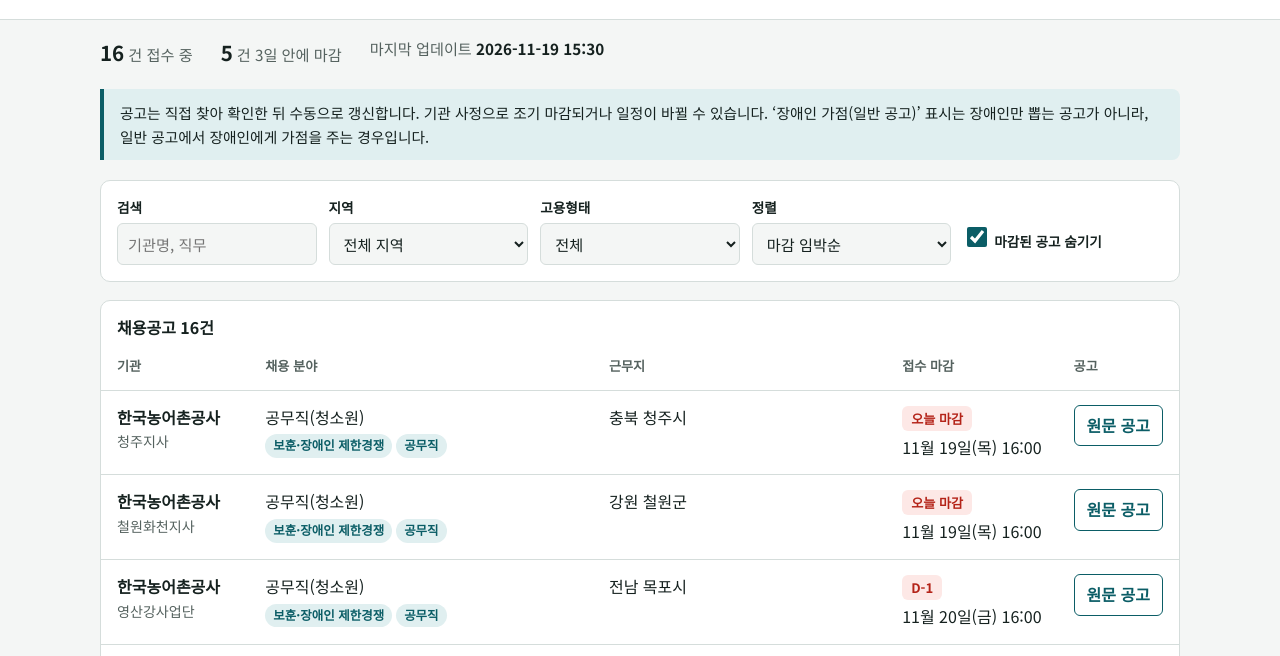
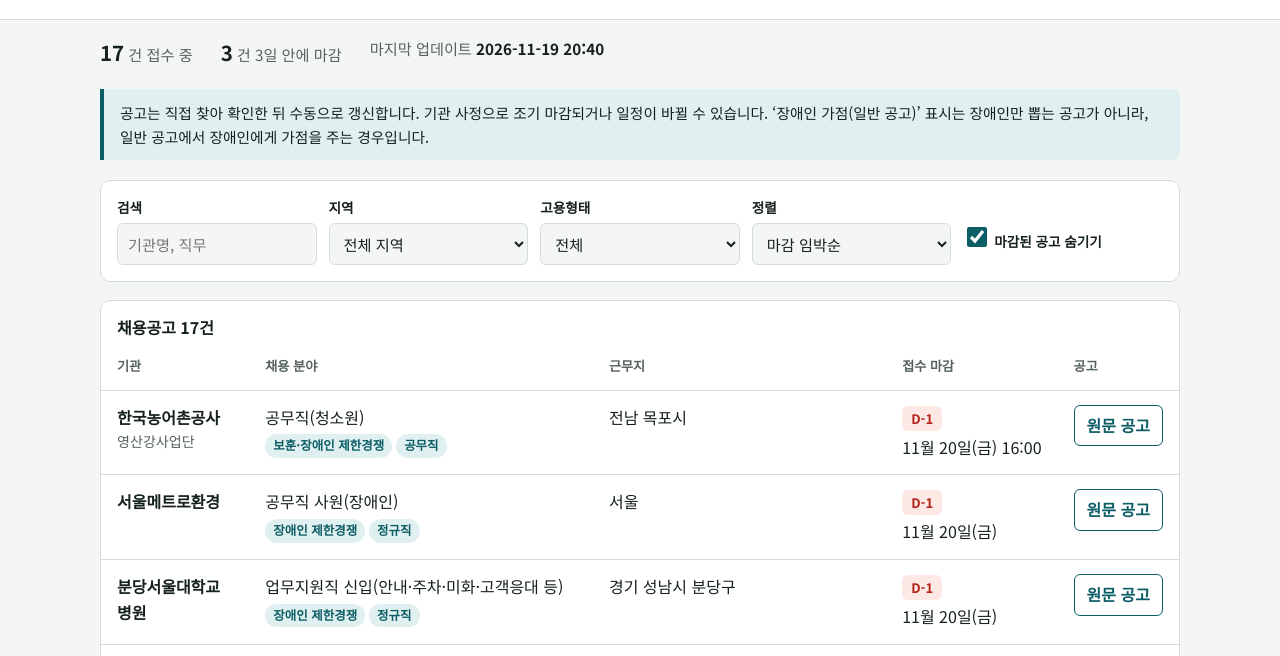
Before and after one commit to a0116095/disability-jobs, a plain HTML site: page index.html in a window 1280 px wide. Shown: the part 123-779 px from the top of the page. Drawn offline with Linux system fonts and the light colour scheme; a web font is replaced by a local one.

Commit message:
11/19 저녁 업데이트: 보건사회연구원 청년인턴·강원관광재단·한전KDN 부산 추가, 마감 2건 정리
Co-Authored-By: Claude Opus 5.5 <noreply@anthropic.com>
Claude-Session: https://claude.ai/code/session_01ScGBJBRDjBM2ARLNLpbSKn

```diff
--- a/index.html
+++ b/index.html
@@ -205,14 +205,8 @@ footer { color: var(--muted); font-size: .85em; padding: 24px 0 40px; border-top
 
 <script>
 /* ===== 공고 데이터: 업데이트 때 이 부분만 고칩니다 ===== */
-const UPDATED = "2026-11-19 15:30";
+const UPDATED = "2026-11-19 20:40";
 const JOBS = [
-  { org: "한국농어촌공사", unit: "청주지사", field: "공무직(청소원)", track: "보훈·장애인 제한경쟁", type: "공무직",
-    region: ["충북"], place: "충북 청주시", start: "2026-11-04", end: "2026-11-19T16:00",
-    url: "https://www.korea.kr/archive/recruitInfoView.do?dataId=398419" },
-  { org: "한국농어촌공사", unit: "철원화천지사", field: "공무직(청소원)", track: "보훈·장애인 제한경쟁", type: "공무직",
-    region: ["강원"], place: "강원 철원군", start: "2026-11-04", end: "2026-11-19T16:00",
-    url: "https://www.jobkorea.co.kr/Recruit/GI_Read/50316175" },
   { org: "한국농어촌공사", unit: "영산강사업단", field: "공무직(청소원)", track: "보훈·장애인 제한경쟁", type: "공무직",
     region: ["광주·전남"], place: "전남 목포시", start: "2026-11-05", end: "2026-11-20T16:00",
     url: "https://www.jobkorea.co.kr/Recruit/GI_Read/50316369" },
@@ -233,7 +227,7 @@ const JOBS = [
     url: "https://www.jobkorea.co.kr/Recruit/GI_Read/50387843" },
   { org: "한국농어촌공사", unit: "천안·부여·서천·청양지사", field: "공무직(청소원)", track: "보훈·장애인 제한경쟁", type: "공무직",
     region: ["충남"], place: "충남 천안시·부여군·서천군·청양군", start: "2026-11-18", end: "2026-12-03T16:00",
-    url: "https://recruit.incruit.com/ekr" },
+    url: "https://www.jobkorea.co.kr/Recruit/GI_Read/50394917" },
   { org: "대한무역투자진흥공사(KOTRA)", unit: "경영지원본부", field: "체험형 청년인턴(수시모집)", track: "장애인 제한", type: "인턴",
     region: ["서울"], place: "서울 서초구(본사)", start: "2026-07-01", end: "2026-12-31T23:59",
     url: "https://kotra.applyin.co.kr" },
@@ -256,6 +250,15 @@ const JOBS = [
   { org: "한국예탁결제원", unit: "", field: "2027년 체험형 청년인턴 · 장애인 특별전형 5명 (부산본사 2 · 서울사옥 3, 근무지 중복지원 불가)", track: "장애인 특별전형", type: "인턴",
     region: ["부산", "서울"], place: "부산 남구(부산본사) · 서울 영등포구(서울사옥)", start: "2026-11-16", end: "2026-11-30T17:00",
     url: "https://ksd.careeron.co.kr/#/recruitment/detail/6" },
+  { org: "한국보건사회연구원", unit: "", field: "청년인턴(행정인턴 · 일반행정업무 지원)", track: "장애인 제한경쟁", type: "인턴",
+    region: ["세종"], place: "세종 반곡동(국책연구단지)", start: "2026-11-18", end: "2026-12-03T16:00",
+    url: "https://www.jobkorea.co.kr/Recruit/GI_Read/50396592" },
+  { org: "강원관광재단", unit: "", field: "2026년 하반기 정규직(해양마케팅·관광콘텐츠·해양콘텐츠, 4명)", track: "장애인 가점(일반 공고)", type: "정규직",
+    region: ["강원"], place: "강원 춘천시 퇴계동", start: "2026-11-10", end: "2026-11-25T18:00",
+    url: "https://www.jobkorea.co.kr/Recruit/GI_Read/50320115" },
+  { org: "한전KDN", unit: "부산본부", field: "AMI 작업원 1명 (부산·김해·양산 거주, 1종 보통 운전면허)", track: "장애인 가점(일반 공고)", type: "기간제",
+    region: ["부산", "경남"], place: "부산 (김해·양산 거주자 지원 가능)", start: "2026-11-19", end: "2026-12-03T23:59",
+    url: "https://www.job-post.co.kr/news/articleView.html?idxno=239470" },
 ];
 /* ===================================================== */
 
```
